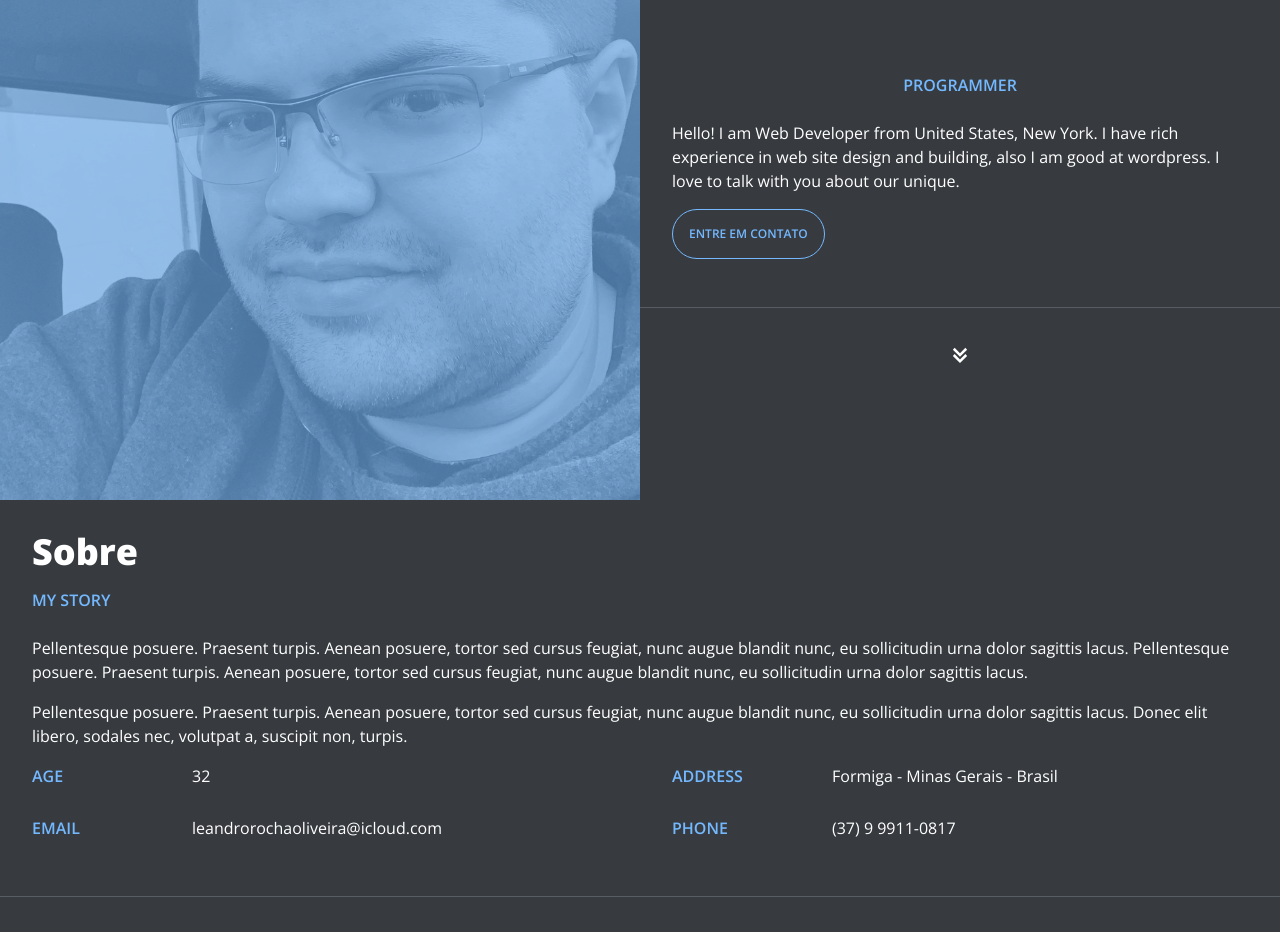
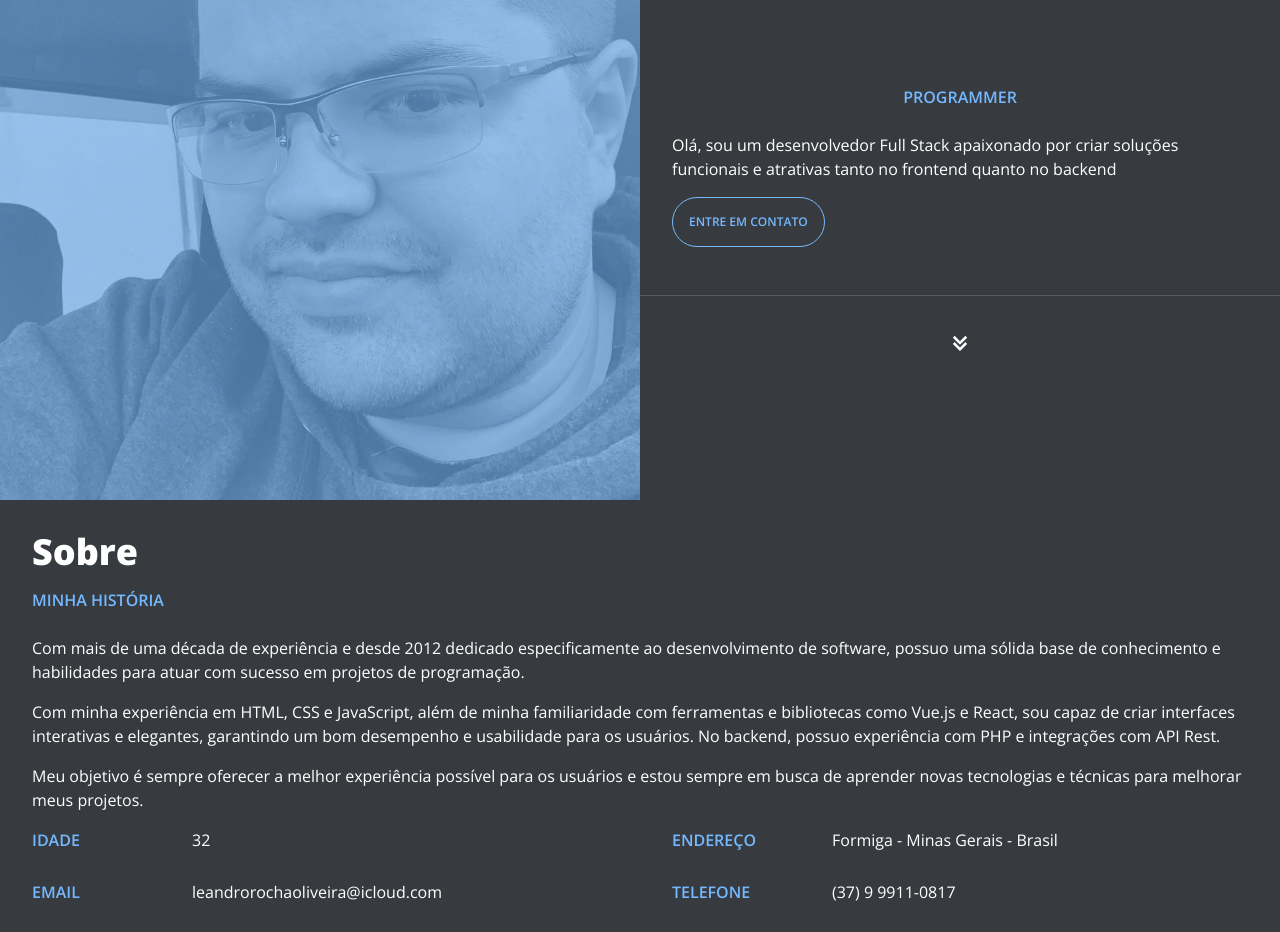
Before and after one commit to leandrorochaoliveira/leandrorochaoliveira.github.io, a Next.js app: page / in a window 1280 px wide. Shown: the part 300-1232 px from the top of the page. Built offline with nearby package versions, Linux system fonts and the light colour scheme.

Commit message:
description

```diff
--- a/pages/index.tsx
+++ b/pages/index.tsx
@@ -36,11 +36,8 @@ export default function Home() {
               </div>
               <Section id="Index" subTitle="Programmer">
                 <>
-                  <p>
-                    Hello! I am Web Developer from United States, New York. I have
-                    rich experience in web site design and building, also I am good
-                    at wordpress. I love to talk with you about our unique.
-                  </p>
+                  <p>Olá, sou um desenvolvedor Full Stack apaixonado por criar soluções funcionais e atrativas tanto no frontend quanto no backend</p>
+
                   <p className="text-center lg:text-left">
                     <Button click={() => { }} title="Entre em Contato"></Button>
                   </p>
@@ -56,26 +53,17 @@ export default function Home() {
             </div>
           </div>
 
-          <Section title="Sobre" id="About" subTitle="MY STORY">
+          <Section title="Sobre" id="About" subTitle="Minha história">
             <>
-              <p>
-                Pellentesque posuere. Praesent turpis. Aenean posuere, tortor
-                sed cursus feugiat, nunc augue blandit nunc, eu sollicitudin
-                urna dolor sagittis lacus. Pellentesque posuere. Praesent
-                turpis. Aenean posuere, tortor sed cursus feugiat, nunc augue
-                blandit nunc, eu sollicitudin urna dolor sagittis lacus.
-              </p>
-              <p>
-                Pellentesque posuere. Praesent turpis. Aenean posuere, tortor
-                sed cursus feugiat, nunc augue blandit nunc, eu sollicitudin
-                urna dolor sagittis lacus. Donec elit libero, sodales nec,
-                volutpat a, suscipit non, turpis.
+              <p>Com mais de uma década de experiência e desde 2012 dedicado especificamente ao desenvolvimento de software, possuo uma sólida base de conhecimento e habilidades para atuar com sucesso em projetos de programação.</p>
+              <p>Com minha experiência em HTML, CSS e JavaScript, além de minha familiaridade com ferramentas e bibliotecas como Vue.js e React, sou capaz de criar interfaces interativas e elegantes, garantindo um bom desempenho e usabilidade para os usuários. No backend, possuo experiência com PHP e integrações com API Rest.</p>
+              <p>Meu objetivo é sempre oferecer a melhor experiência possível para os usuários e estou sempre em busca de aprender novas tecnologias e técnicas para melhorar meus projetos.
               </p>
               <div className="grid gap-x-16 gap-y-1 grid-cols-1 md:grid-cols-4 lg:grid-cols-8">
-                <SubTitle subTitle={"Age"}></SubTitle>
+                <SubTitle subTitle={"Idade"}></SubTitle>
                 <span className="col-span-3">32</span>
 
-                <SubTitle subTitle={"ADDRESS"}></SubTitle>
+                <SubTitle subTitle={"Endereço"}></SubTitle>
                 <span className="col-span-3">
                   Formiga - Minas Gerais - Brasil
                 </span>
@@ -87,7 +75,7 @@ export default function Home() {
                   </a>
                 </span>
 
-                <SubTitle subTitle={"Phone"}></SubTitle>
+                <SubTitle subTitle={"Telefone"}></SubTitle>
                 <span className="col-span-3">
                   <a href="tel:+5537999110817">(37) 9 9911-0817</a>
                 </span>
@@ -135,8 +123,6 @@ export default function Home() {
           </Section>
           <Section title="Experiencia" id="Experience" subTitle="WORKING WITH">
             <div className="grid grid-cols-1 md:grid-cols-2 mt-4">
-
-
               <ExperienciaItem
                 title="TrackerUp"
                 period="2019 - Presente"
@@ -152,7 +138,7 @@ export default function Home() {
               <ExperienciaItem
                 title="Celula Web"
                 period="2012 - 2017"
-                description="Desenvolvimento de sites, manutenção, monitoramento e atualizações de layout ou funcionalidades"
+                description="Desenvolvimento de sites, manutenção, monitoramento, atualizações de layout e funcionalidades"
                 link="https://celulaweb.com.br"
               />
               <ExperienciaItem
@@ -160,10 +146,6 @@ export default function Home() {
                 period="2007 - 2011"
                 description="Montagem e assistência técnica em computadores, redes, vendas, atendimento ao cliente"
               />
-
-
-
-
             </div>
           </Section>
           <Section title="Skills" id="Skills">
@@ -232,10 +214,10 @@ export default function Home() {
               </div>
               <div className="rounded-3xl py-16 px-8 border  border-[#585d65] ">
                 <div className="grid gap-x-16 gap-y-1 grid-cols-4">
-                  <SubTitle subTitle={"Age"}></SubTitle>
+                  <SubTitle subTitle={"Idade"}></SubTitle>
                   <span className="col-span-3">32</span>
 
-                  <SubTitle subTitle={"ADDRESS"}></SubTitle>
+                  <SubTitle subTitle={"Endereço"}></SubTitle>
                   <span className="col-span-3">
                     Formiga - Minas Gerais - Brasil
                   </span>
@@ -247,7 +229,7 @@ export default function Home() {
                     </a>
                   </span>
 
-                  <SubTitle subTitle={"Phone"}></SubTitle>
+                  <SubTitle subTitle={"Telefone"}></SubTitle>
                   <span className="col-span-3">
                     <a href="tel:+5537999110817">(37) 9 9911-0817</a>
                   </span>
```
